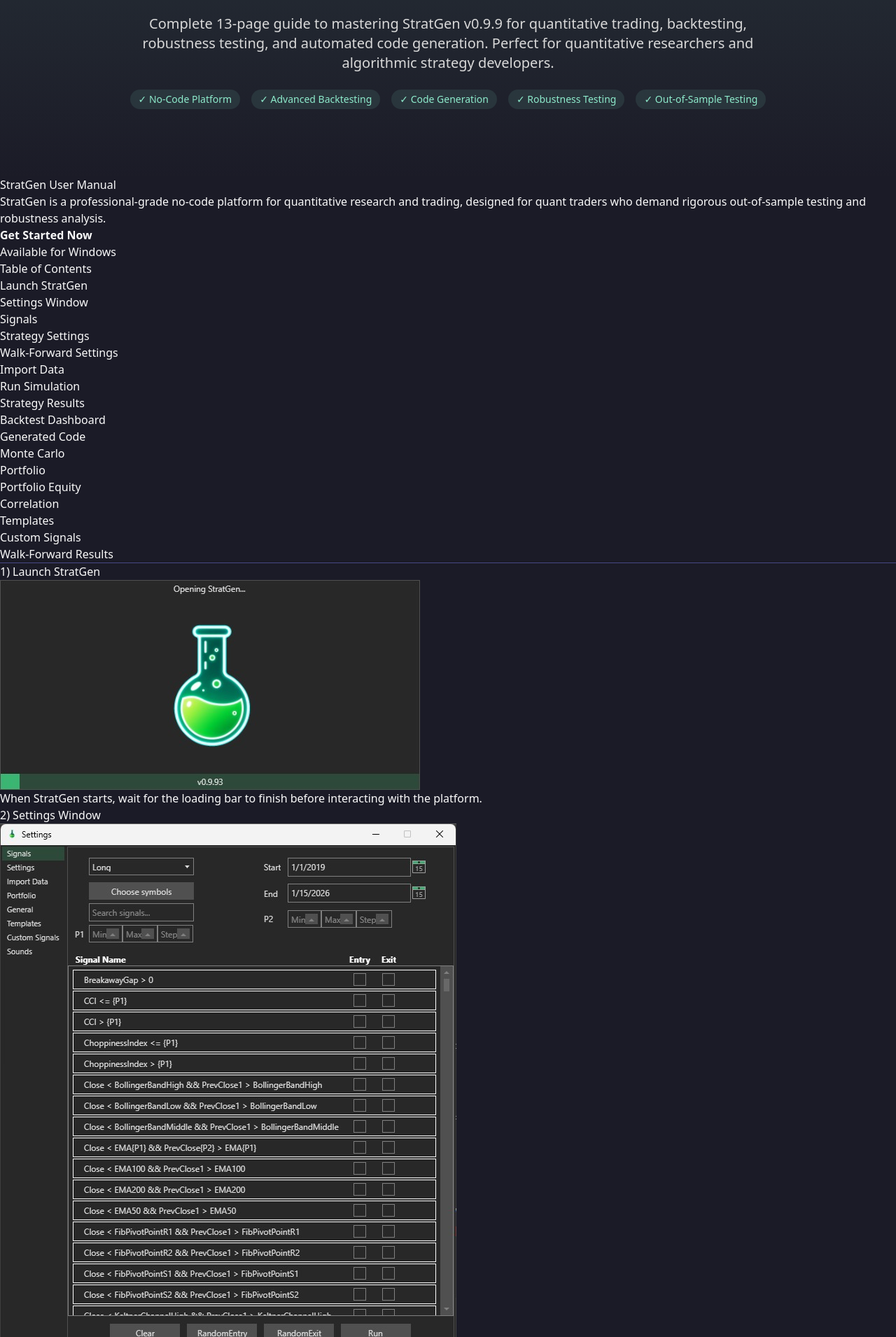
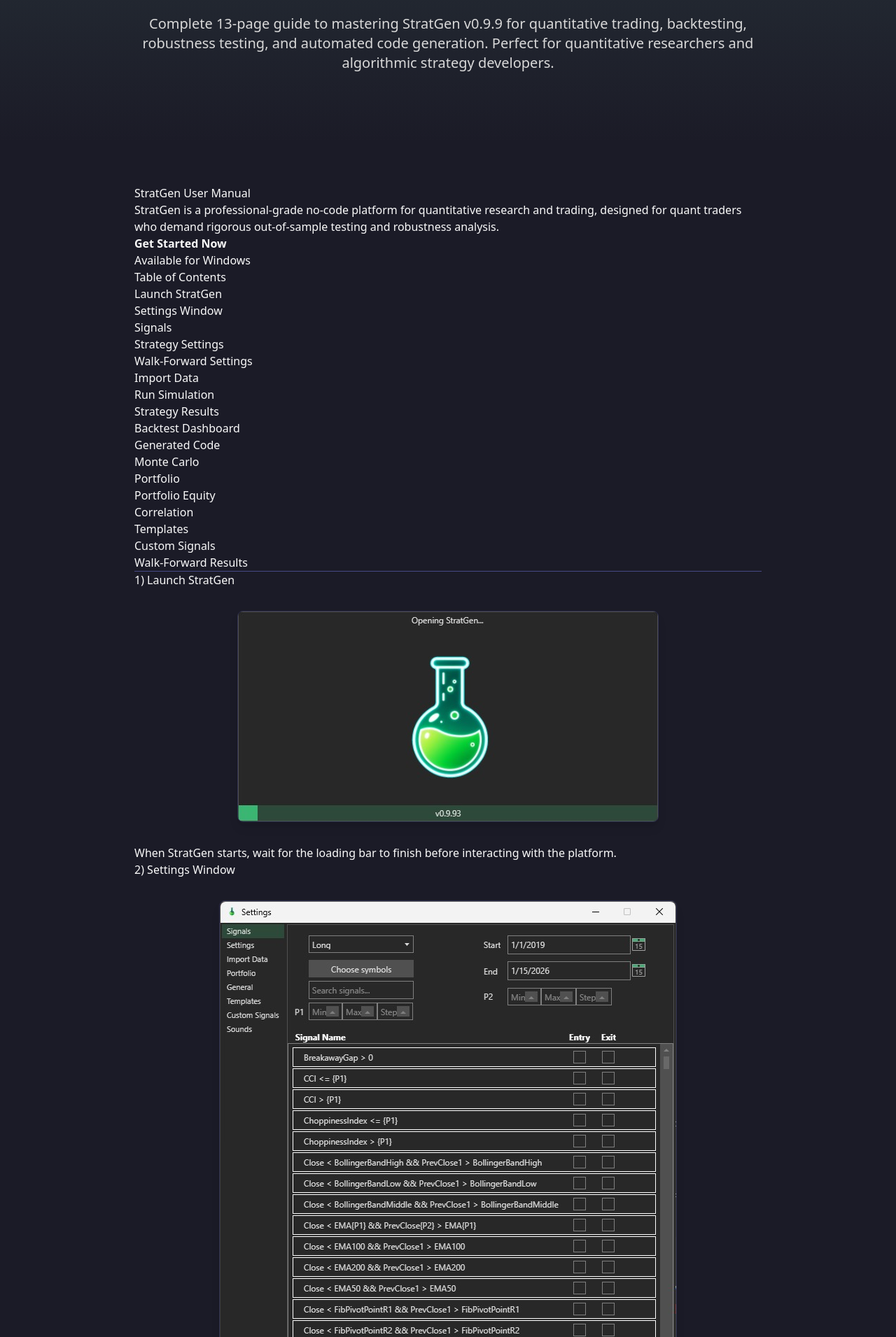
Before and after one commit to JacobAmaral/stratgen, a Next.js app: page /user-manual in a window 1280 px wide. Shown: the part 229-2140 px from the top of the page at 70% size. Built offline with nearby package versions, Linux system fonts and the light colour scheme.

Commit message:
0.9.9 fixed p1

```diff
--- a/src/pages/user-manual.tsx
+++ b/src/pages/user-manual.tsx
@@ -248,19 +248,13 @@
                 Complete 13-page guide to mastering StratGen v0.9.9 for quantitative trading, backtesting, robustness testing,
                 and automated code generation. Perfect for quantitative researchers and algorithmic strategy developers.
               </p>
-
-              <div className="flex flex-wrap justify-center gap-4 text-sm text-primary">
-                <span className="bg-primary/10 px-3 py-1 rounded-full">✓ No-Code Platform</span>
-                <span className="bg-primary/10 px-3 py-1 rounded-full">✓ Advanced Backtesting</span>
-                <span className="bg-primary/10 px-3 py-1 rounded-full">✓ Code Generation</span>
-                <span className="bg-primary/10 px-3 py-1 rounded-full">✓ Robustness Testing</span>
-                <span className="bg-primary/10 px-3 py-1 rounded-full">✓ Out-of-Sample Testing</span>
-              </div>
             </div>
           </div>
         </section>
               {/* Table Content and Manual Text */}
-              <section className="sg-manual" id="top">
+              <section className="py-16 px-4 md:px-6 lg:px-8">
+                  <div className="max-w-4xl mx-auto">
+                      <article className="sg-manual prose prose-invert max-w-none" id="top">
                   <h1>StratGen User Manual</h1>
 
                   <p>
@@ -295,91 +289,94 @@
 
                   {/* 1 */}
                   <h2 id="launch">1) Launch StratGen</h2>
-                  <img src="/stratgen_manual_images/01-opening-stratgen.jpg" alt="Opening StratGen" />
+                          <img src="/stratgen_manual_images/01-opening-stratgen.jpg" alt="Opening StratGen" className="mx-auto my-8 rounded-lg border border-border/40 shadow-lg" />
                   <p>When StratGen starts, wait for the loading bar to finish before interacting with the platform.</p>
 
                   {/* 2 */}
                   <h2 id="settings-window">2) Settings Window</h2>
-                  <img src="/stratgen_manual_images/02-signals-tab-empty.jpg" alt="Settings window" />
+                          <img src="/stratgen_manual_images/02-signals-tab-empty.jpg" alt="Settings window" className="mx-auto my-8 rounded-lg border border-border/40 shadow-lg" />
                   <p>The Settings window controls all strategy configuration including signals, risk, data, and portfolios.</p>
 
                   {/* 3 */}
                   <h2 id="signals-tab">3) Signals</h2>
-                  <img src="/stratgen_manual_images/06-signals-selected.jpg" alt="Signals selected" />
+                          <img src="/stratgen_manual_images/06-signals-selected.jpg" alt="Signals selected" className="mx-auto my-8 rounded-lg border border-border/40 shadow-lg" />
                   <p>Select Entry and Exit rules. These define exactly when trades are opened and closed.</p>
 
                   {/* 4 */}
                   <h2 id="strategy-settings">4) Strategy Settings</h2>
-                  <img src="/stratgen_manual_images/03-settings-top.jpg" alt="Strategy settings" />
+                          <img src="/stratgen_manual_images/03-settings-top.jpg" alt="Strategy settings" className="mx-auto my-8 rounded-lg border border-border/40 shadow-lg" />
                   <p>Configure starting capital, exits, out-of-sample percentage, and rule count.</p>
 
                   {/* 5 */}
                   <h2 id="walk-forward">5) Walk-Forward & Realism</h2>
-                  <img src="/stratgen_manual_images/04-settings-walkforward.jpg" alt="Walk-forward settings" />
+                          <img src="/stratgen_manual_images/04-settings-walkforward.jpg" alt="Walk-forward settings" className="mx-auto my-8 rounded-lg border border-border/40 shadow-lg" />
                   <p>Enable walk-forward testing, slippage, commissions, and performance filters.</p>
 
                   {/* 6 */}
                   <h2 id="import-data">6) Import Data</h2>
-                  <img src="/stratgen_manual_images/05-import-data.jpg" alt="Import data" />
+                          <img src="/stratgen_manual_images/05-import-data.jpg" alt="Import data" className="mx-auto my-8 rounded-lg border border-border/40 shadow-lg" />
                   <p>Define symbols, point values, margins, and file paths for futures, stocks, and crypto.</p>
 
                   {/* 7 */}
                   <h2 id="run-sim">7) Run Simulation</h2>
-                  <img src="/stratgen_manual_images/07-simulating.jpg" alt="Simulation running" />
+                          <img src="/stratgen_manual_images/07-simulating.jpg" alt="Simulation running" className="mx-auto my-8 rounded-lg border border-border/40 shadow-lg" />
                   <p>Click Run to test strategies. StratGen evaluates every valid rule combination.</p>
 
                   {/* 8 */}
                   <h2 id="results-list">8) Strategy Results</h2>
-                  <img src="/stratgen_manual_images/08-strategy-results-list.jpg" alt="Strategy results" />
+                          <img src="/stratgen_manual_images/08-strategy-results-list.jpg" alt="Strategy results" className="mx-auto my-8 rounded-lg border border-border/40 shadow-lg" />
                   <p>Compare strategies by Net PnL, Drawdown, Sharpe, and Ret/DD.</p>
 
                   {/* 9 */}
                   <h2 id="dashboard">9) Backtest Dashboard</h2>
-                  <img src="/stratgen_manual_images/09-backtest-dashboard.jpg" alt="Backtest dashboard" />
+                          <img src="/stratgen_manual_images/09-backtest-dashboard.jpg" alt="Backtest dashboard" className="mx-auto my-8 rounded-lg border border-border/40 shadow-lg" />
                   <p>Review equity curves, trades, logs, and full performance metrics.</p>
 
                   {/* 10 */}
                   <h2 id="generated-code">10) Generated Code</h2>
-                  <img src="/stratgen_manual_images/10-generated-code.jpg" alt="Generated code" />
+                          <img src="/stratgen_manual_images/10-generated-code.jpg" alt="Generated code" className="mx-auto my-8 rounded-lg border border-border/40 shadow-lg" />
                   <p>Export strategies to NinjaTrader, TradeStation, or Python.</p>
 
                   {/* 11 */}
                   <h2 id="monte-carlo">11) Monte Carlo Simulation</h2>
-                  <img src="/stratgen_manual_images/11-monte-carlo-simulation.jpg" alt="Monte Carlo simulation" />
+                          <img src="/stratgen_manual_images/11-monte-carlo-simulation.jpg" alt="Monte Carlo simulation" className="mx-auto my-8 rounded-lg border border-border/40 shadow-lg" />
                   <p>Tests strategy robustness by randomizing trade order and outcomes.</p>
 
                   {/* 12 */}
                   <h2 id="portfolio">12) Portfolio</h2>
-                  <img src="/stratgen_manual_images/12-portfolio-tab.jpg" alt="Portfolio tab" />
+                          <img src="/stratgen_manual_images/12-portfolio-tab.jpg" alt="Portfolio tab" className="mx-auto my-8 rounded-lg border border-border/40 shadow-lg" />
                   <p>Combine multiple strategies into a single portfolio.</p>
 
                   {/* 13 */}
                   <h2 id="portfolio-equity">13) Portfolio Equity</h2>
-                  <img src="/stratgen_manual_images/13-portfolio-equity.jpg" alt="Portfolio equity" />
+                          <img src="/stratgen_manual_images/13-portfolio-equity.jpg" alt="Portfolio equity" className="mx-auto my-8 rounded-lg border border-border/40 shadow-lg" />
                   <p>View the combined equity curve of all portfolio strategies.</p>
 
                   {/* 14 */}
                   <h2 id="correlation">14) Correlation</h2>
-                  <img src="/stratgen_manual_images/14-correlation-matrix.jpg" alt="Correlation matrix" />
+                          <img src="/stratgen_manual_images/14-correlation-matrix.jpg" alt="Correlation matrix" className="mx-auto my-8 rounded-lg border border-border/40 shadow-lg" />
                   <p>Identify diversification benefits by measuring correlation between strategies.</p>
 
                   {/* 15 */}
                   <h2 id="templates">15) Templates</h2>
-                  <img src="/stratgen_manual_images/15-templates.jpg" alt="Templates" />
+                          <img src="/stratgen_manual_images/15-templates.jpg" alt="Templates" className="mx-auto my-8 rounded-lg border border-border/40 shadow-lg" />
                   <p>Save and reuse strategy configurations.</p>
 
                   {/* 16 */}
                   <h2 id="custom-signals">16) Custom Signals</h2>
-                  <img src="/stratgen_manual_images/16-custom-signals.jpg" alt="Custom signals" />
+                          <img src="/stratgen_manual_images/16-custom-signals.jpg" alt="Custom signals" className="mx-auto my-8 rounded-lg border border-border/40 shadow-lg" />
                   <p>Create your own signals using C# MiniSignal templates.</p>
 
                   {/* 17 */}
                   <h2 id="walk-forward-results">17) Walk-Forward Results</h2>
-                  <img src="/stratgen_manual_images/17-walk-forward-results.jpg" alt="Walk-forward results" />
+                          <img src="/stratgen_manual_images/17-walk-forward-results.jpg" alt="Walk-forward results" className="mx-auto my-8 rounded-lg border border-border/40 shadow-lg" />
                   <p>Analyze performance consistency across rolling in-sample and out-of-sample windows.</p>
 
                   <p><a href="#top">Back to top</a></p>
+                      </article>
+                  </div>
               </section>
+
 
 
 
```
